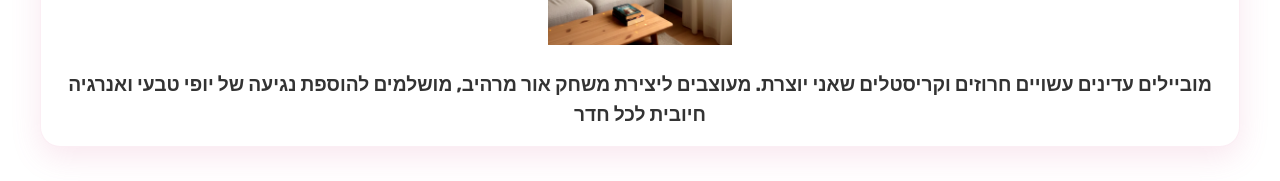
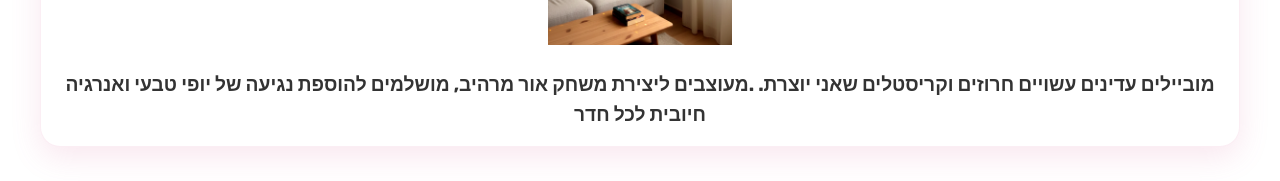
Before and after one commit to RonKadouri/Lia-sWebsite, a plain HTML site: page index.html in a window 1280 px wide. Shown: the part 1902-2083 px from the top of the page. Drawn offline with nearby package versions, Linux system fonts and the light colour scheme.

Commit message:
Update index.html

```diff
--- a/index.html
+++ b/index.html
@@ -471,8 +471,10 @@
             <div class="card" data-aos="fade-up">
                 <img src="5.jpeg" alt="מובייל " class="card-img" onclick="openLightbox(this)">
                 <div style="padding: 15px; text-align: center;">
-                    <h3 style="color: var(--text-color); font-size: 1.2rem;">מוביילים עדינים עשויים חרוזים וקריסטלים שאני יוצרת.
-מעוצבים ליצירת משחק אור מרהיב, מושלמים להוספת נגיעה של יופי טבעי ואנרגיה חיובית לכל חדר</h3>
+                    <h3 style="color: var(--text-color); font-size: 1.2rem;">
+                        מוביילים עדינים עשויים חרוזים וקריסטלים שאני יוצרת.
+.מעוצבים ליצירת משחק אור מרהיב, מושלמים להוספת נגיעה של יופי טבעי ואנרגיה חיובית לכל חדר
+                    </h3>
                 </div>
             </div>
 
```
